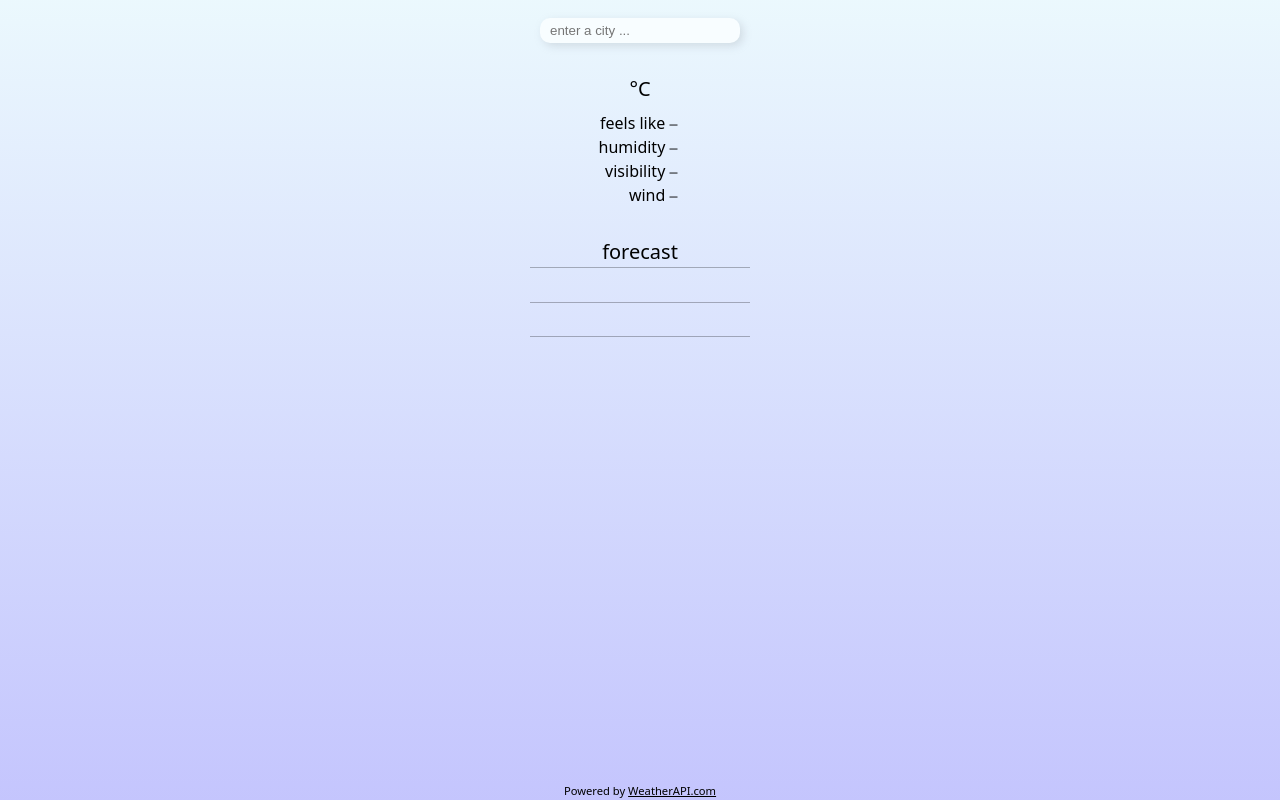
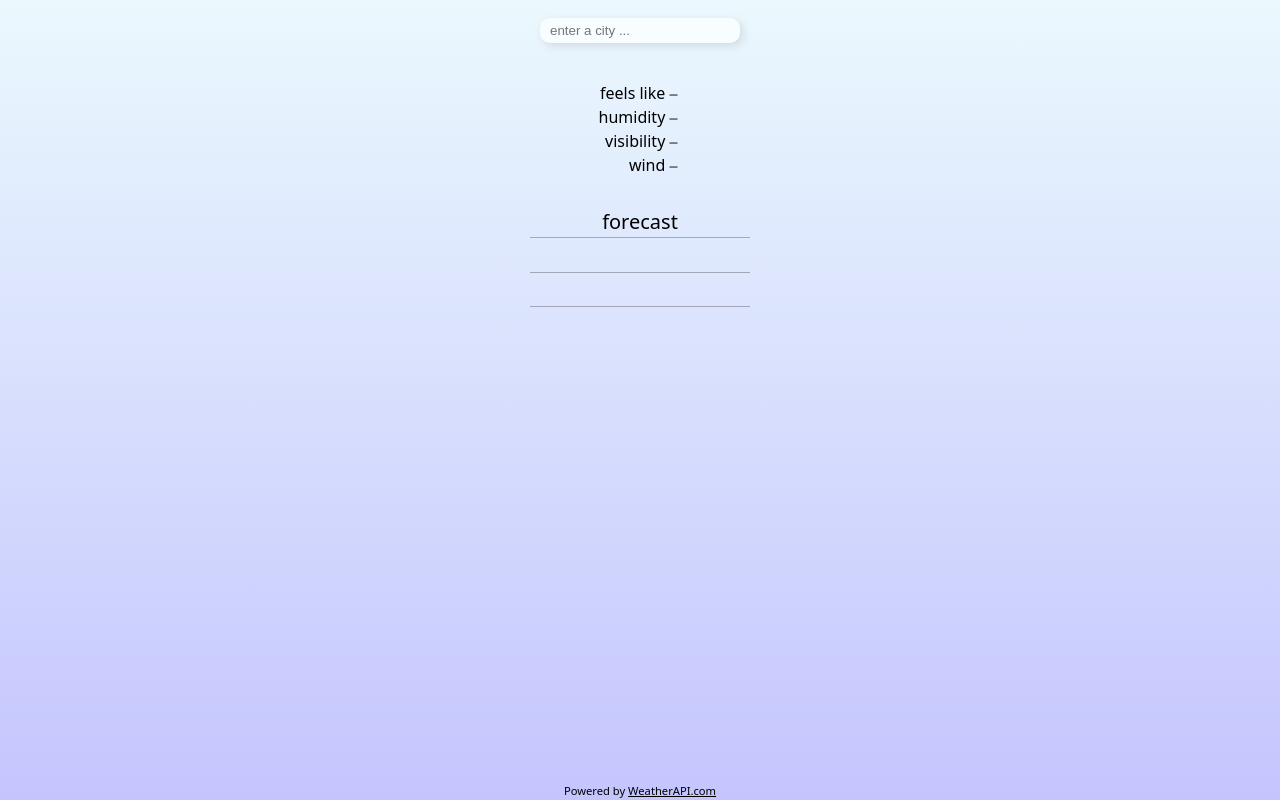
Before and after one commit to justausercoding/weather-app, a plain HTML site: page index.html in a window 1280 px wide. Drawn offline with Linux system fonts and the light colour scheme; no server answers.

Commit message:
Delete some example text

```diff
--- a/index.html
+++ b/index.html
@@ -17,7 +17,7 @@
         <div class="t__datetime"></div>
         <div class="t__temp">
             <div class="t__temp-data"></div>
-            <div class="t__temp-unit">°C</div>
+            <div class="t__temp-unit"></div>
         </div>
         <div class="t__descr">
             <div class="t__descr-text"></div>
```
